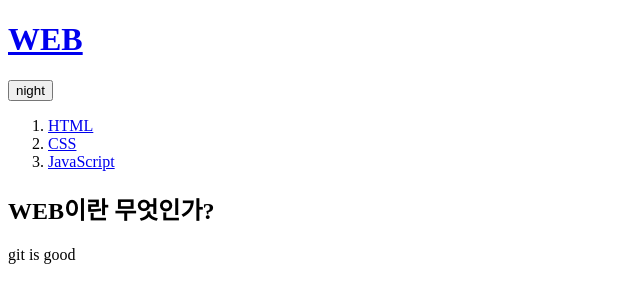
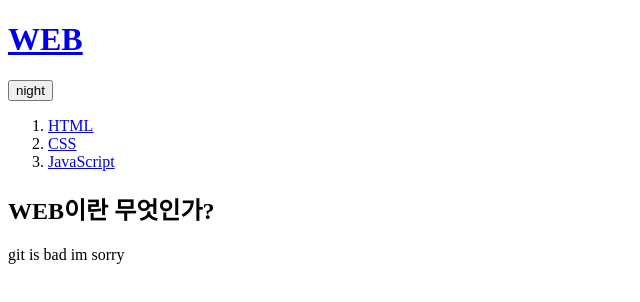
Before and after one commit to gnoojo/web, a plain HTML site: page web/index.html in a window 1280 px wide. Shown: the full height of the page, 0-640 px from the left. Drawn offline with Linux system fonts and the light colour scheme.

Commit message:
feature/index.html 수정

```diff
--- a/web/index.html
+++ b/web/index.html
@@ -22,7 +22,7 @@
     <h2>WEB이란 무엇인가?</h2>
     <p>
         <!-- 내용 추가 -->
-        git is good
+        git is bad im sorry
     </p>
 
 </body>
```
